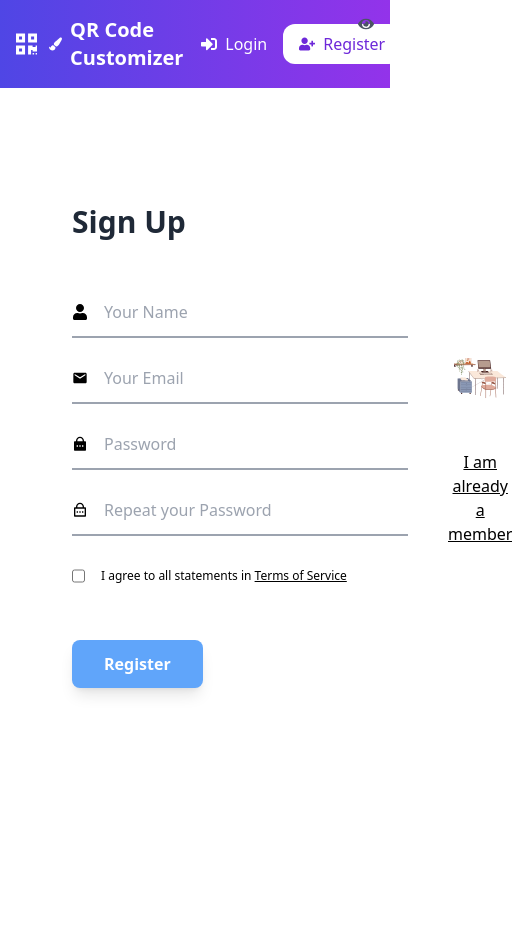
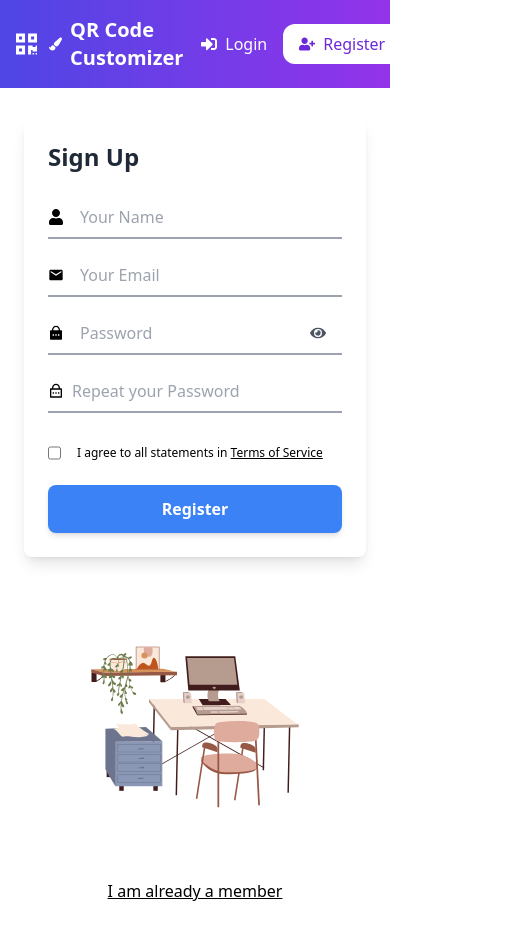
Before and after one commit to VesperAkshay/qr-code-generator, a React (Create React App) app: page /register in a window 390 px wide. Shown: the whole page, 512 px wide, since content can reach past the window. Built offline with nearby package versions, Linux system fonts and the light colour scheme; no server answers.

Commit message:
Improve layout responsiveness for registration page
- Adjust grid layout for better mobile support
- Add responsive padding and spacing
- Resize image for smaller screens
- Set form and button to full width on small devices

```diff
--- a/src/components/Register.js
+++ b/src/components/Register.js
@@ -9,7 +9,7 @@ import { RiLockPasswordFill, RiLockPasswordLine } from "react-icons/ri";
 import OfficeIcon from "../assets/office-computer-table.svg";
 import { Link } from "react-router-dom";
 import toast from "react-hot-toast";
-import {FaEye, FaEyeSlash} from 'react-icons/fa';
+import { FaEye, FaEyeSlash } from "react-icons/fa";
 
 export default function Register() {
   const [name, setName] = useState("");
@@ -67,19 +67,19 @@ export default function Register() {
   };
 
   return (
-    <div className="min-h-screen max-w-screen-lg bg-white grid grid-cols-[auto,1fr] justify-items-center  mx-auto items-center pb-32">
+    <div className="min-h-screen bg-white grid grid-cols-1 lg:grid-cols-[auto,1fr] justify-items-center items-center p-6 md:p-12 lg:p-0 lg:max-w-screen-lg mx-auto">
       <motion.form
         onSubmit={handleSubmit}
-        className="bg-white p-10 items-left min-w-[26rem] max-w-full ml-8"
+        className="bg-white p-6 md:p-10 items-left min-w-[20rem] max-w-full lg:ml-8 shadow-lg rounded-lg w-full lg:w-auto"
         initial={{ opacity: 0, y: 50 }}
         animate={{ opacity: 1, y: 0 }}
         transition={{ duration: 0.8, ease: "easeOut" }}
         whileHover={{ scale: 1.02 }}
       >
-        <h1 className="text-3xl font-extrabold text-left mb-12 text-gray-800 ">
+        <h1 className="text-2xl md:text-3xl font-extrabold text-left mb-6 md:mb-12 text-gray-800">
           Sign Up
         </h1>
-        <div className="mb-4 flex flex-row items-center min-w-full py-3 border-b-2 border-gray-400">
+        <div className="mb-4 flex flex-row items-center py-2 border-b-2 border-gray-400">
           <span className="pr-2">
             <FaUser />
           </span>
@@ -91,9 +91,9 @@ export default function Register() {
             className="w-full pl-2"
           />
         </div>
-        <div className="mb-4 flex flex-row min-w-full items-center py-3 border-b-2 border-gray-400">
+        <div className="mb-4 flex flex-row items-center py-2 border-b-2 border-gray-400">
           <span className="pr-2">
-            <MdEmail className="" />
+            <MdEmail />
           </span>
           <motion.input
             type="email"
@@ -103,37 +103,28 @@ export default function Register() {
             onBlur={handleEmailBlur}
             className="w-full pl-2"
             required
-            whileFocus={{
-              scale: 1.02,
-              boxShadow: "0 0 10px rgba(59, 130, 246, 0.5)",
-            }}
           />
         </div>
-        <div className="mb-4 flex flex-row gap-2 items-center py-3 min-w-full border-b-2 border-gray-400 w-full">
+        <div className="mb-4 flex flex-row relative gap-2 items-center py-2 border-b-2 border-gray-400">
           <span>
             <RiLockPasswordFill />
           </span>
           <motion.input
-            type="password"
+            type={showPassword ? "text" : "password"}
             placeholder="Password"
             value={password}
             onChange={(e) => setPassword(e.target.value)}
             className="w-full pl-2"
             required
-            whileFocus={{
-              scale: 1.02,
-              boxShadow: "0 0 10px rgba(59, 130, 246, 0.5)",
-            }}
-            style={{ backgroundColor: "white !important" }}
           />
-           <span
-            className="absolute right-4 top-4 cursor-pointer text-gray-600"
+          <span
+            className="absolute right-4 cursor-pointer text-gray-600"
             onClick={togglePasswordVisibility}
           >
             {showPassword ? <FaEyeSlash /> : <FaEye />}
           </span>
         </div>
-        <div className="mb-8 flex flex-row items-center py-3 gap-2 min-w-full border-b-2 border-gray-400 w-full">
+        <div className="mb-8 flex flex-row items-center py-2 border-b-2 border-gray-400">
           <span className="pr-2">
             <RiLockPasswordLine />
           </span>
@@ -144,35 +135,29 @@ export default function Register() {
             onChange={(e) => setConfirmPassword(e.target.value)}
             className="w-full"
             required
-            animate={{ backgroundColor: "#ffffff" }}
-            whileFocus={{
-              scale: 1.02,
-              boxShadow: "0 0 10px rgba(59, 130, 246, 0.5)",
-            }}
           />
         </div>
-
-        <div className="min-w-full flex gap-4 flex-row mb-14">
-          <motion.input type="checkbox" className="" />
-          <p className="min-w-full text-xs">
+        <div className="flex gap-4 flex-row mb-6">
+          <motion.input type="checkbox" />
+          <p className="text-xs">
             I agree to all statements in{" "}
-            <Link to="/settings" className="underline hover:text-slate-400" href="">
+            <Link to="/settings" className="underline hover:text-slate-400">
               Terms of Service
-            </Link>{" "}
+            </Link>
           </p>
         </div>
         <motion.button
           type="submit"
-          className=" bg-blue-400 text-white py-3 px-8 rounded-lg hover:bg-blue-300 transition-colors duration-300 shadow-lg font-semibold"
+          className="w-full bg-blue-500 text-white py-3 px-6 rounded-lg hover:bg-blue-400 transition-colors duration-300 shadow-md font-semibold"
           whileHover={{ scale: 1.05 }}
         >
           Register
         </motion.button>
       </motion.form>
-      <div className="flex flex-col justify-items-center gap-4 align-center text-center sm:block">
-        <img alt="OfficeIcon" src={OfficeIcon} className="mb-6" />
+      <div className="flex flex-col justify-center items-center mt-8 lg:mt-0 lg:block">
+        <img alt="OfficeIcon" src={OfficeIcon} className="mb-6 w-64 lg:w-auto" />
         <p>
-          <Link to="/login" className="underline hover:text-slate-400" href="">
+          <Link to="/login" className="underline hover:text-slate-400">
             I am already a member
           </Link>
         </p>
```
